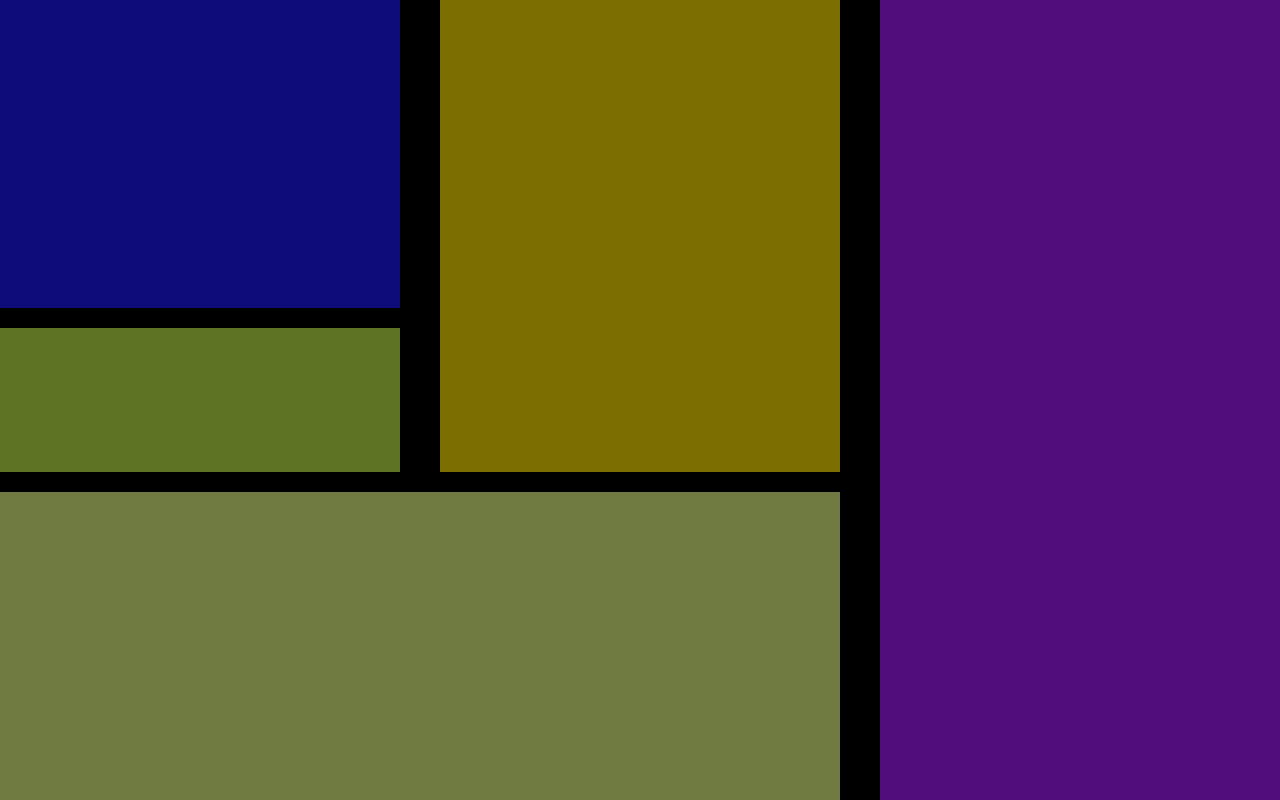
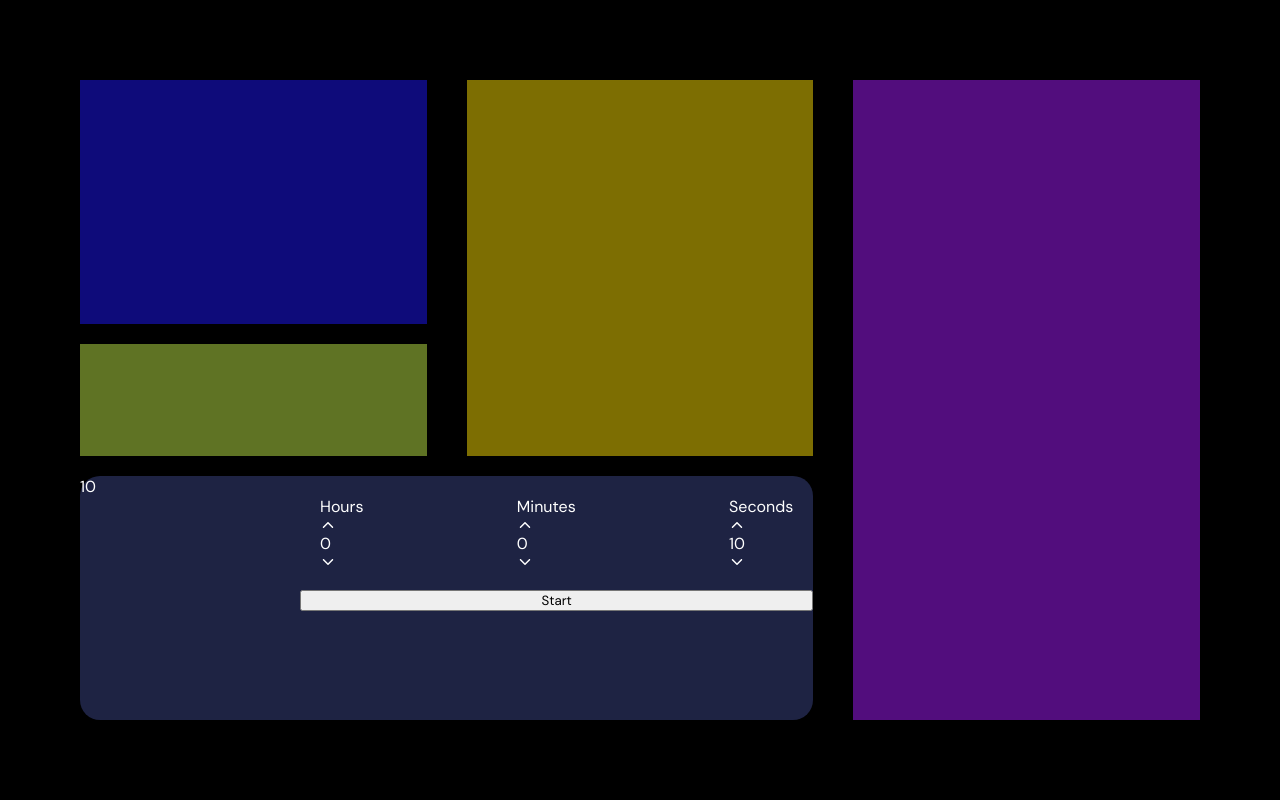
Before and after one commit to curiosityr0ver/Apr24_Capstone, a React (Vite) app in the folder client/: page /dashboard in a window 1280 px wide. Built offline with nearby package versions, Linux system fonts and the light colour scheme; no server answers; a web font is replaced by a local one.

Commit message:
Started working on timer widget

```diff
--- a/client/package.json
+++ b/client/package.json
@@ -10,9 +10,13 @@
     "preview": "vite preview"
   },
   "dependencies": {
+    "@fortawesome/fontawesome-svg-core": "^6.6.0",
+    "@fortawesome/react-fontawesome": "^0.2.2",
     "axios": "^1.7.2",
+    "font-awesome": "^4.7.0",
     "react": "^18.3.1",
     "react-dom": "^18.3.1",
+    "react-icons": "^5.2.1",
     "react-router-dom": "^6.25.1"
   },
   "devDependencies": {
--- /dev/null
+++ b/client/src/components/TimerWidget.jsx
@@ -0,0 +1,101 @@
+import React, { useState, useEffect } from "react";
+import styles from "./TimerWidget.module.css";
+import { IoIosArrowDown, IoIosArrowUp } from "react-icons/io";
+
+const HOURS_STEP = 3600;
+const MINUTES_STEP = 60;
+const SECONDS_STEP = 1;
+
+function TimerWidget() {
+	const [totalSeconds, setTotalSeconds] = useState(10);
+	const [isRunning, setIsRunning] = useState(false);
+
+	useEffect(() => {
+		if (isRunning) {
+			const interval = setInterval(() => {
+				const newTotalSeconds = totalSeconds - 1 < 0 ? 0 : totalSeconds - 1;
+				// setState
+				// Approach1
+				// newValue = f(oldValue)
+				// setState(newValue)
+
+				// Approach2
+				//setState(value => f(value))
+
+				setTotalSeconds((totalSeconds) => {
+					if (totalSeconds > 0) return totalSeconds - 1;
+					else {
+						setIsRunning(false);
+						return 0;
+					}
+				});
+			}, 1000); // 1000ms  = 1 sec
+			return () => clearInterval(interval); // clearInterval stops the interval or the loop from iterating any further
+		}
+	}, [isRunning]);
+
+	const parseTime = (totalSeconds) => {
+		const hours = Math.floor(totalSeconds / 3600);
+		const minutes = Math.floor((totalSeconds % 3600) / 60);
+		const seconds = totalSeconds % 60;
+		return { hours, minutes, seconds };
+	};
+
+	const stepHandler = (step) => {
+		if (isRunning || (step < 0 && totalSeconds - step < 0)) return;
+		setTotalSeconds(totalSeconds + step);
+	};
+
+	return (
+		<div className={styles.container}>
+			<div className={styles.left}>{totalSeconds}</div>
+			<div className={styles.right}>
+				<div className={styles.configure}>
+					<div className={styles.cell}>
+						<p>Hours</p>
+						<IoIosArrowUp onClick={() => stepHandler(HOURS_STEP)} />
+						<p>{parseTime(totalSeconds).hours}</p>
+						<IoIosArrowDown onClick={() => stepHandler(-HOURS_STEP)} />
+					</div>
+					<div className={styles.cell}>
+						<p>Minutes</p>
+						<IoIosArrowUp
+							onClick={() => setTotalSeconds(totalSeconds + MINUTES_STEP)}
+						/>
+						<p>{parseTime(totalSeconds).minutes}</p>
+						<IoIosArrowDown
+							onClick={() =>
+								setTotalSeconds(
+									totalSeconds - MINUTES_STEP < 0
+										? 0
+										: totalSeconds - MINUTES_STEP
+								)
+							}
+						/>
+					</div>
+					<div className={styles.cell}>
+						<p>Seconds</p>
+						<IoIosArrowUp
+							onClick={() => setTotalSeconds(totalSeconds + SECONDS_STEP)}
+						/>
+						<p>{parseTime(totalSeconds).seconds}</p>
+						<IoIosArrowDown
+							onClick={() =>
+								setTotalSeconds(
+									totalSeconds - SECONDS_STEP < 0
+										? 0
+										: totalSeconds - SECONDS_STEP
+								)
+							}
+						/>
+					</div>
+				</div>
+				<button onClick={() => setIsRunning(!isRunning)}>
+					{isRunning ? "Stop" : "Start"}
+				</button>
+			</div>
+		</div>
+	);
+}
+
+export default TimerWidget;
--- /dev/null
+++ b/client/src/components/TimerWidget.module.css
@@ -0,0 +1,29 @@
+.container {
+    height: 100%;
+    width: 100%;
+    background: #1E2343;
+    border-radius: 20px;
+    display: flex;
+}
+
+.left {
+    width: 30%;
+}
+
+.right {
+    display: flex;
+    flex-direction: column;
+    flex: 1;
+}
+
+.configure {
+    display: flex;
+    justify-content: space-between;
+    align-items: center;
+    padding: 20px;
+}
+
+.cell {
+    display: flex;
+    flex-direction: column;
+}
--- a/client/src/main.jsx
+++ b/client/src/main.jsx
@@ -1,7 +1,7 @@
-import React from "react";
 import ReactDOM from "react-dom/client";
 import App from "./App.jsx";
 import "./index.css";
+import "font-awesome/css/font-awesome.min.css";
 import { AppProvider } from "./context/AppContext.jsx";
 
 ReactDOM.createRoot(document.getElementById("root")).render(
--- a/client/src/pages/DashboardPage.jsx
+++ b/client/src/pages/DashboardPage.jsx
@@ -1,12 +1,15 @@
 import React from "react";
 import styles from "./DashboardPage.module.css";
+import TimerWidget from "../components/TimerWidget";
 
 function DashboardPage() {
 	return (
 		<div className={styles.container}>
 			<div className={styles.div1}></div>
 			<div className={styles.div2}></div>
-			<div className={styles.div3}></div>
+			<div className={styles.div3}>
+				<TimerWidget />
+			</div>
 			<div className={styles.div4}></div>
 			<div className={styles.div5}></div>
 		</div>
--- a/client/src/pages/DashboardPage.module.css
+++ b/client/src/pages/DashboardPage.module.css
@@ -5,6 +5,7 @@
     gap: 20px 40px;
     width: 100vw;
     height: 100vh;
+    padding: 80px;
 }
 
 .div1 {
@@ -19,7 +20,6 @@
 
 .div3 {
     grid-area: 4 / 1 / 6 / 3;
-    background-color: rgba(221, 246, 128, 0.5);
 }
 
 .div4 {
```
Also changed, not shown: 2 other files (tests, documents, lock files or other folders).
